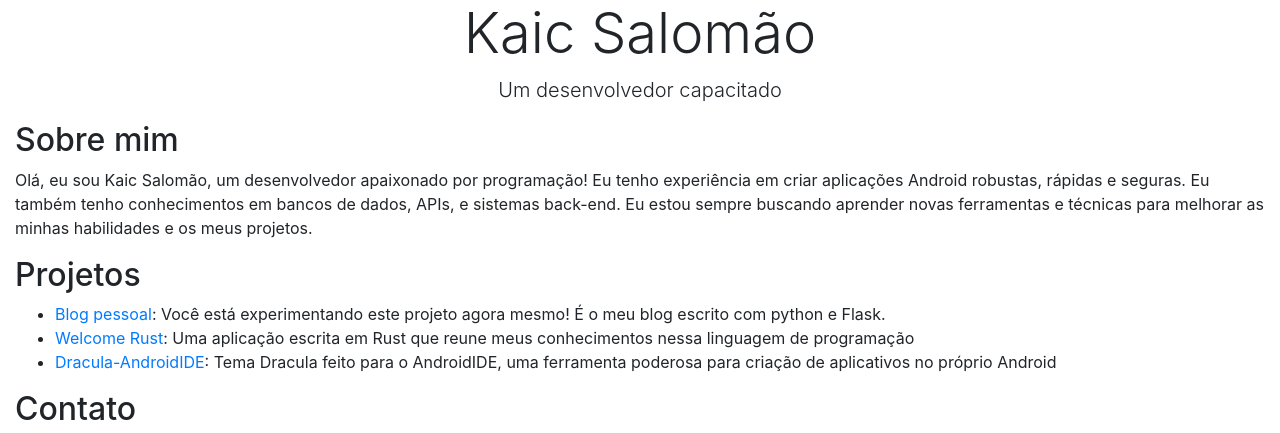
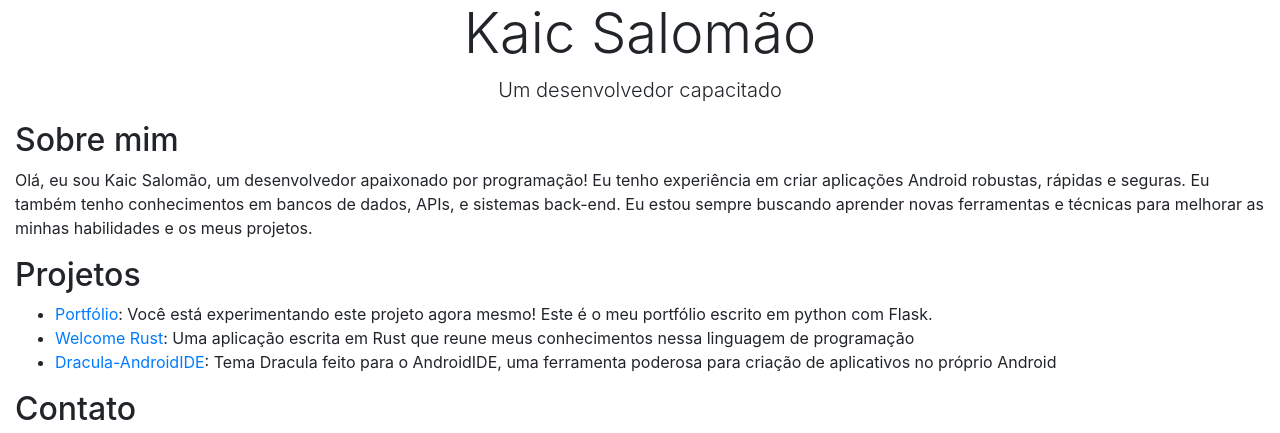
Before and after one commit to kaicsalomao/portfolio, a plain HTML site: page templates/index.html in a window 1280 px wide. Shown: the top 433 px of the page. Drawn offline with nearby package versions, Linux system fonts and the light colour scheme.

Commit message:
Corrigir palavra para portfólio

```diff
--- a/templates/index.html
+++ b/templates/index.html
@@ -34,7 +34,7 @@
                 <!-- Criar um elemento ul para a lista de projetos -->
                 <ul>
                     <!-- Criar um elemento li para cada projeto -->
-                    <li><a href="https://github.com/kaicsm/blog">Blog pessoal</a>: Você está experimentando este projeto agora mesmo! É o meu blog escrito com python e Flask.</li>
+                    <li><a href="https://github.com/kaicsm/portfolio">Portfólio</a>: Você está experimentando este projeto agora mesmo! Este é o meu portfólio escrito em python com Flask.</li>
                     <li><a href="https://github.com/kaicsm/welcome-rs">Welcome Rust</a>: Uma aplicação escrita em Rust que reune meus conhecimentos nessa linguagem de programação</li>
                     <li><a href="https://github.com/kaicsm/dracula-androidide">Dracula-AndroidIDE</a>: Tema Dracula feito para o AndroidIDE, uma ferramenta poderosa para criação de aplicativos no próprio Android</li>
                 </ul>
```
